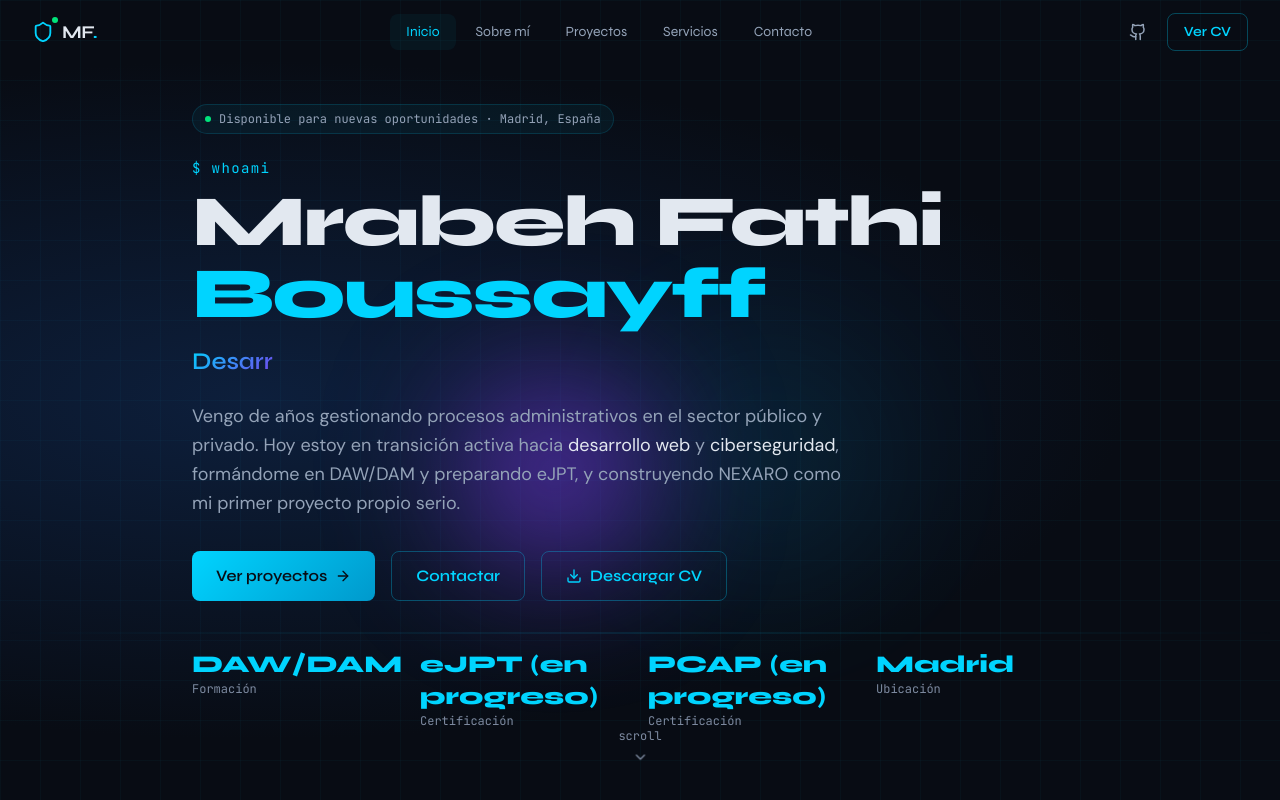
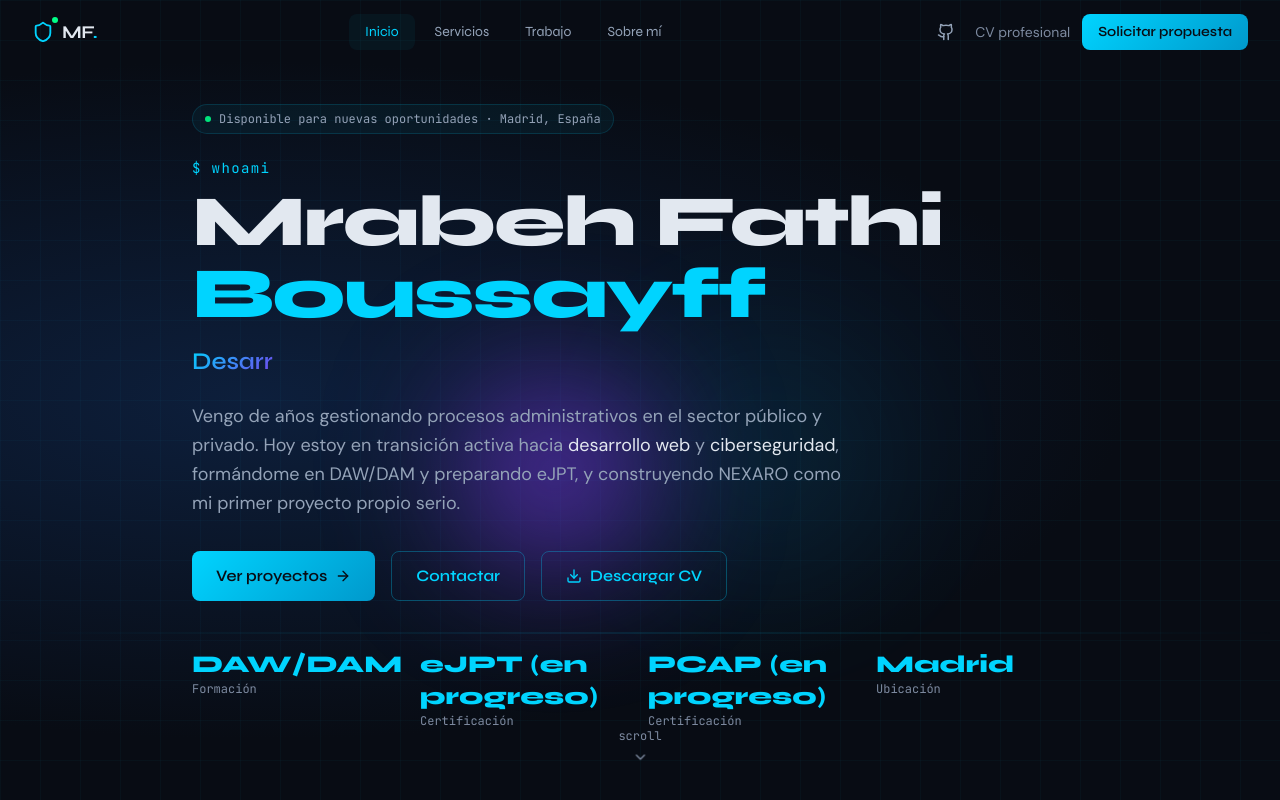
Before and after one commit to Marbi8891/portfolio-mrabeh, a React (Vite) app in the folder mrabeh-portfolio/mrabeh-portfolio/: page / in a window 1280 px wide. Shown: the top 800 px of the page. Built offline with nearby package versions, Linux system fonts and the light colour scheme.

Commit message:
feat: reposition navigation for client acquisition

```diff
--- a/mrabeh-portfolio/mrabeh-portfolio/src/components/Navbar.tsx
+++ b/mrabeh-portfolio/mrabeh-portfolio/src/components/Navbar.tsx
@@ -1,13 +1,12 @@
-import { useState, useEffect } from 'react'
+import { useEffect, useState } from 'react'
 import { Link, useLocation } from 'react-router-dom'
-import { Menu, X, Shield, Github } from 'lucide-react'
+import { Github, Menu, Shield, X } from 'lucide-react'
 
 const navLinks = [
   { href: '/', label: 'Inicio' },
+  { href: '/servicios', label: 'Servicios' },
+  { href: '/proyectos', label: 'Trabajo' },
   { href: '/sobre-mi', label: 'Sobre mí' },
-  { href: '/proyectos', label: 'Proyectos' },
-  { href: '/servicios', label: 'Servicios' },
-  { href: '/contacto', label: 'Contacto' },
 ]
 
 export default function Navbar() {
@@ -35,19 +34,17 @@ export default function Navbar() {
     >
       <div className="section-container">
         <div className="flex items-center justify-between h-16">
-          {/* Logo */}
-          <Link to="/" className="flex items-center gap-2 group">
+          <Link to="/" className="flex items-center gap-2 group" aria-label="Ir al inicio">
             <div className="relative">
               <Shield size={22} className="text-accent group-hover:text-accent transition-colors" />
-              <span className="absolute -top-1 -right-1 w-1.5 h-1.5 bg-accent-green rounded-full animate-pulse" />
+              <span className="absolute -top-1 -right-1 w-1.5 h-1.5 bg-accent-green rounded-full" />
             </div>
             <span className="font-display font-bold text-lg tracking-tight">
               MF<span className="text-accent">.</span>
             </span>
           </Link>
 
-          {/* Desktop Nav */}
-          <nav className="hidden md:flex items-center gap-1">
+          <nav className="hidden md:flex items-center gap-1" aria-label="Navegación principal">
             {navLinks.map((link) => (
               <Link
                 key={link.href}
@@ -63,7 +60,6 @@ export default function Navbar() {
             ))}
           </nav>
 
-          {/* CTA */}
           <div className="hidden md:flex items-center gap-3">
             <a
               href="https://github.com/Marbi8891"
@@ -74,12 +70,14 @@ export default function Navbar() {
             >
               <Github size={18} />
             </a>
-            <Link to="/cv" className="btn-outline text-sm py-2 px-4">
-              Ver CV
+            <Link to="/cv" className="text-sm text-text-muted hover:text-text transition-colors">
+              CV profesional
+            </Link>
+            <Link to="/contacto" className="btn-primary text-sm py-2 px-4">
+              Solicitar propuesta
             </Link>
           </div>
 
-          {/* Mobile toggle */}
           <button
             onClick={() => setIsOpen(!isOpen)}
             className="md:hidden p-2 rounded-lg text-text-dim hover:text-text hover:bg-surface transition-colors"
@@ -92,13 +90,12 @@ export default function Navbar() {
         </div>
       </div>
 
-      {/* Mobile menu */}
       <nav
         id="mobile-nav"
         aria-label="Navegación móvil"
         aria-hidden={!isOpen}
         className={`md:hidden transition-all duration-300 overflow-hidden ${
-          isOpen ? 'max-h-96 opacity-100' : 'max-h-0 opacity-0'
+          isOpen ? 'max-h-[32rem] opacity-100' : 'max-h-0 opacity-0'
         }`}
       >
         <div className="bg-background/98 backdrop-blur-xl border-b border-border px-4 pb-4 space-y-1">
@@ -115,8 +112,11 @@ export default function Navbar() {
               {link.label}
             </Link>
           ))}
-          <Link to="/cv" className="block btn-primary text-center text-sm mt-2">
-            Ver CV
+          <Link to="/contacto" className="block btn-primary text-center text-sm mt-3">
+            Solicitar propuesta
+          </Link>
+          <Link to="/cv" className="block text-center px-4 py-3 text-sm text-text-muted hover:text-text">
+            Ver CV profesional
           </Link>
         </div>
       </nav>
```
